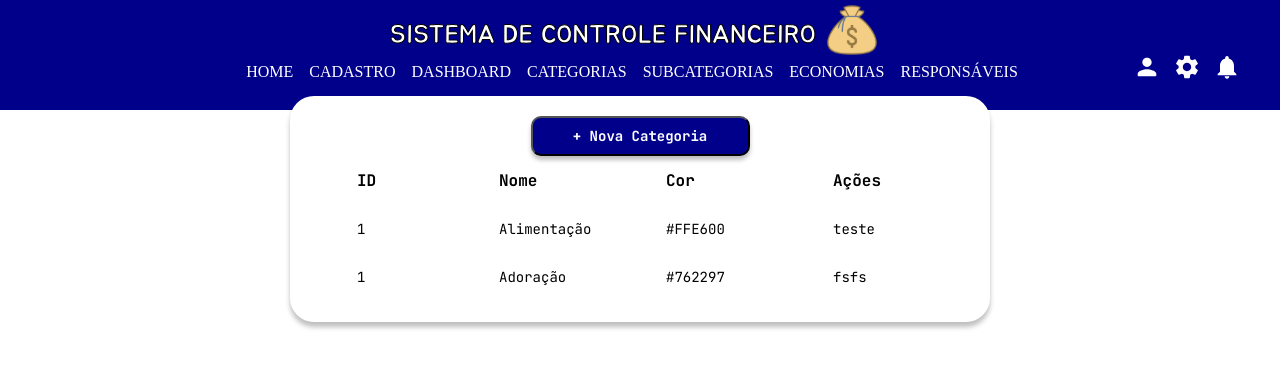
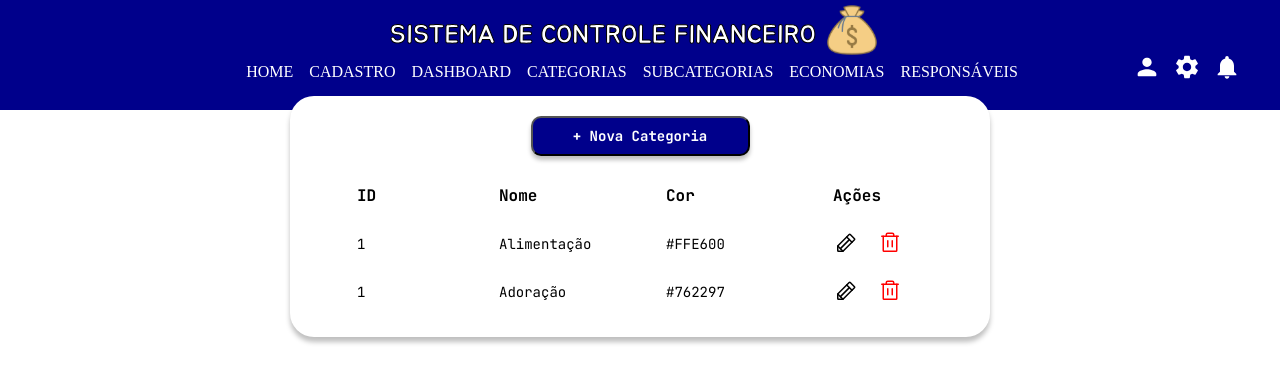
Before and after one commit to ViniciusLima7/sistema-de-controle-financeiro, a React (Vite) app: page /categorias in a window 1280 px wide. Shown: the top 382 px of the page. Built offline with nearby package versions, Linux system fonts and the light colour scheme.

Commit message:
feat:  Adiciona Componente Actions

```diff
--- /dev/null
+++ b/src/components/Actions/index.tsx
@@ -0,0 +1,10 @@
+import { Pencil, Trash } from "phosphor-react";
+
+export default function Actions() {
+  return (
+    <>
+      <Pencil size={24} color="var(--black)" />
+      <Trash size={24} color="var(--red-500)" />
+    </>
+  );
+}
--- /dev/null
+++ b/src/components/Actions/styles.ts
@@ -0,0 +1 @@
+import styled from "styled-components";
--- a/src/components/Table/TableItem/index.tsx
+++ b/src/components/Table/TableItem/index.tsx
@@ -1,4 +1,4 @@
-import { Pencil, Trash } from "phosphor-react";
+import Actions from "../../Actions";
 import Row from "../Row";
 
 export default function TableItem() {
@@ -12,8 +12,7 @@ export default function TableItem() {
         <Row>R$ 50</Row>
         <Row>Vinicius</Row>
         <Row justifyContent="space-evenly" display="flex" marginLeft="-20px">
-          <Pencil size={24} color="var(--black)" />
-          <Trash size={24} color="var(--red-500)" />
+          <Actions />
         </Row>
       </tr>
       <tr>
@@ -24,8 +23,7 @@ export default function TableItem() {
         <Row>R$ 40</Row>
         <Row>Daiani</Row>
         <Row justifyContent="space-evenly" display="flex" marginLeft="-20px">
-          <Pencil size={24} color="var(--black)" />
-          <Trash size={24} color="var(--red-500)" />
+          <Actions />
         </Row>
       </tr>
     </>
--- a/src/pages/Categorias/index.tsx
+++ b/src/pages/Categorias/index.tsx
@@ -1,3 +1,4 @@
+import Actions from "../../components/Actions";
 import { Button } from "../../components/Button";
 import Header from "../../components/Header";
 import Column from "../../components/Table/Column";
@@ -9,7 +10,7 @@ export default function Categorias() {
     <>
       <Header />
       <Container width="700px" top="2rem">
-        <Button text="+ Nova Categoria" />
+        <Button text="+ Nova Categoria" marginBottom="15px" />
         <table>
           <thead>
             <tr>
@@ -24,13 +25,25 @@ export default function Categorias() {
               <Row>1</Row>
               <Row>Alimentação</Row>
               <Row>#FFE600</Row>
-              <Row>teste</Row>
+              <Row
+                justifyContent="space-evenly"
+                display="flex"
+                marginLeft="-20px"
+              >
+                <Actions />
+              </Row>
             </tr>
             <tr>
               <Row>1</Row>
               <Row>Adoração</Row>
               <Row>#762297</Row>
-              <Row>fsfs</Row>
+              <Row
+                justifyContent="space-evenly"
+                display="flex"
+                marginLeft="-20px"
+              >
+                <Actions />
+              </Row>
             </tr>
           </tbody>
         </table>
```
